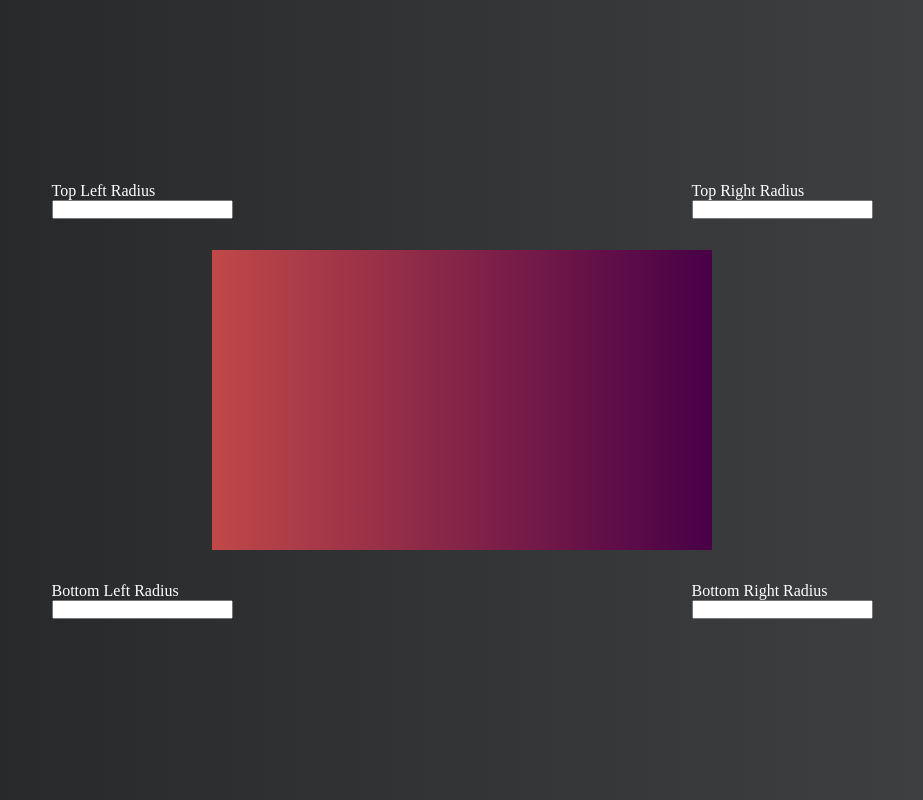
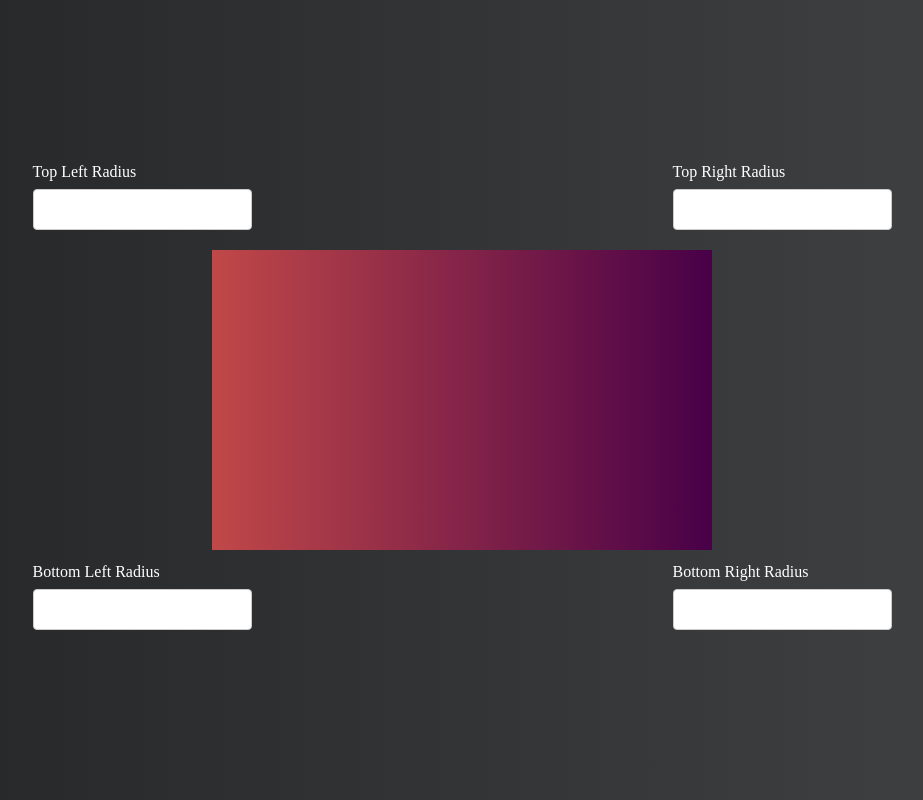
Before and after one commit to luisgomes01/border-radius-previewer, a React (Vite) app: page / in a window 1280 px wide. Shown: the whole page, without its empty margins (178-1101 px from the left). Built offline with nearby package versions, Linux system fonts and the light colour scheme.

Commit message:
Add input styling

```diff
--- a/src/App.css
+++ b/src/App.css
@@ -44,3 +44,13 @@
 .app label {
   color: #fff;
 }
+
+.border-radius-input {
+  width: 100%;
+  padding: 12px 20px;
+  margin: 8px 0;
+  display: inline-block;
+  border: 1px solid #ccc;
+  border-radius: 4px;
+  box-sizing: border-box;
+}
--- a/src/App.tsx
+++ b/src/App.tsx
@@ -19,7 +19,7 @@ export const App: React.FC = () => {
           <label>Top Left Radius</label>
           <br />
           <input
-            className=""
+            className="border-radius-input"
             name="topLeftRadius"
             onChange={handleChange}
           />
@@ -27,7 +27,7 @@ export const App: React.FC = () => {
         <div className="top-right">
           <label>Top Right Radius</label>
           <br />
-          <input className="" name="topRightRadius" onChange={handleChange} />
+          <input className="border-radius-input" name="topRightRadius" onChange={handleChange} />
         </div>
         <div
           className="radius-sample"
@@ -41,12 +41,12 @@ export const App: React.FC = () => {
         <div className="bottom-left">
           <label>Bottom Left Radius</label>
           <br />
-          <input className="" name="bottomLeftRadius" onChange={handleChange}/>
+          <input className="border-radius-input" name="bottomLeftRadius" onChange={handleChange}/>
         </div>
         <div className="bottom-right">
           <label>Bottom Right Radius</label>
           <br />
-          <input className="" name="bottomRightRadius" onChange={handleChange}/>
+          <input className="border-radius-input" name="bottomRightRadius" onChange={handleChange}/>
         </div>
       </div>
   );
```
